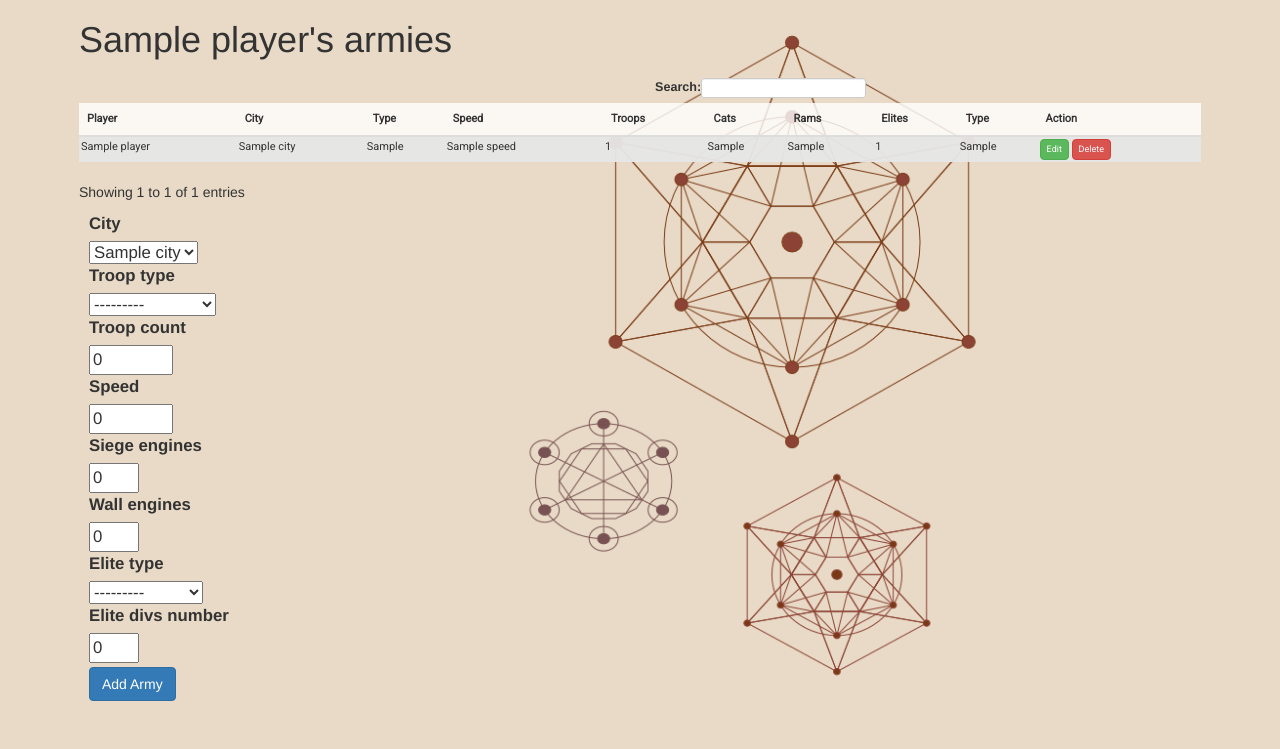
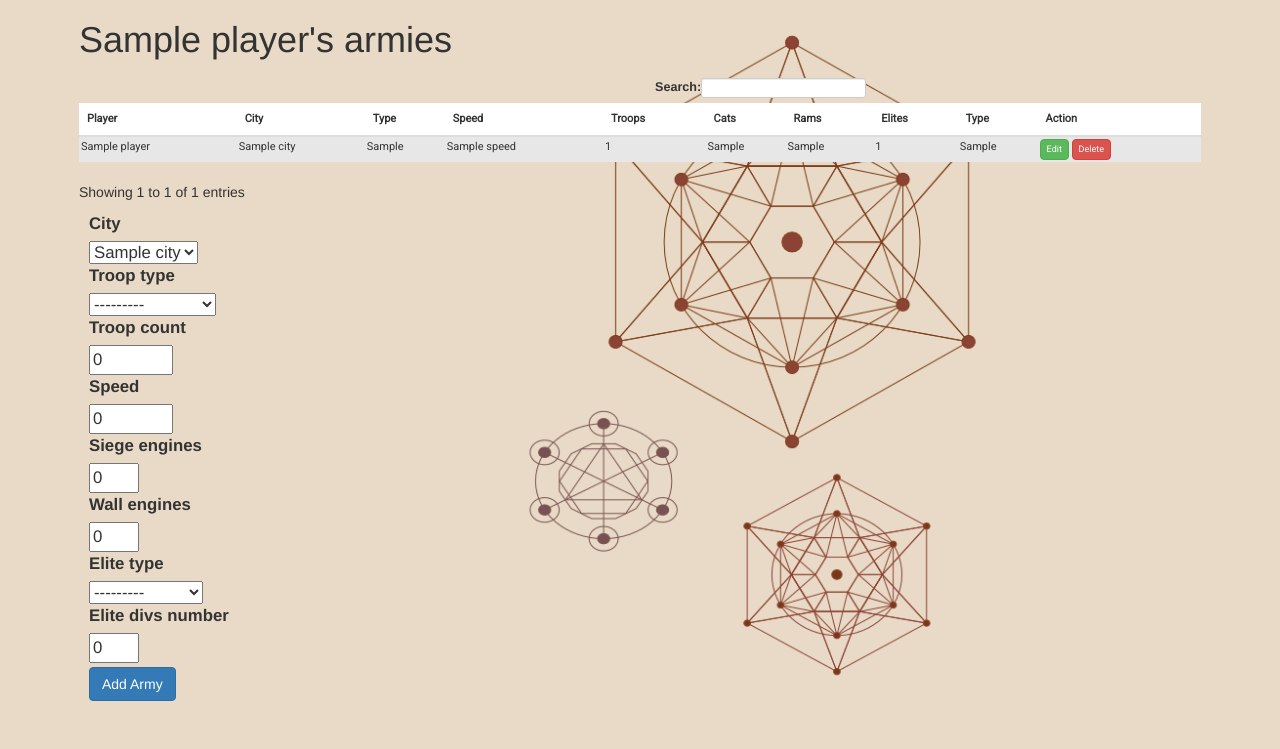
Before and after one commit to tinkinator/sinserver, a Django app: template apps/siege/templates/siege/armies.html in a window 1280 px wide. Shown: the top 749 px of the page. Run offline with Django 3.2, Linux system fonts and the light colour scheme; the template is opened without the code that fills it: most values are stand-ins (such as "Sample title", 1, 10 or a date in 2020); parts of the project's set-up code (start-up, migrations or seed data) failed here and were passed over; some libraries are stand-ins or nearby versions.

Commit message:
removed transparency from the table

```diff
--- a/apps/logreg/static/logreg/css/styles.css
+++ b/apps/logreg/static/logreg/css/styles.css
@@ -85,7 +85,7 @@ a.btn{
 
 /*Tables*/
 .mytable{
-    background-color: rgba(255, 255, 255, 0.8);
+    background-color: rgb(255, 255, 255);
     font-size: 11px;
     font-family: 'Roboto', sans-serif;
 
```
